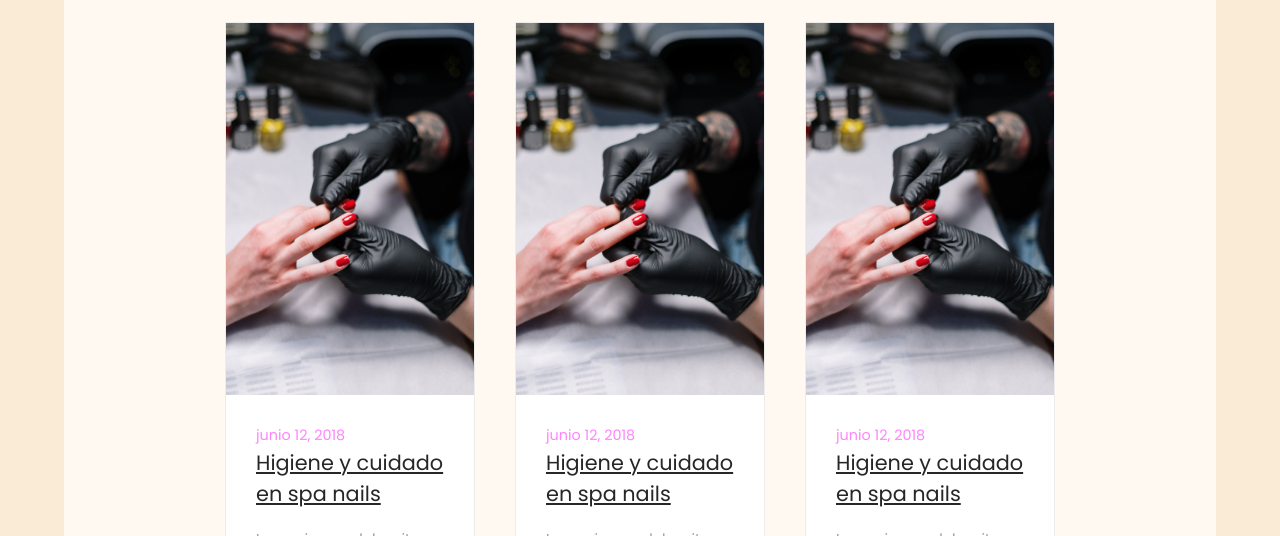
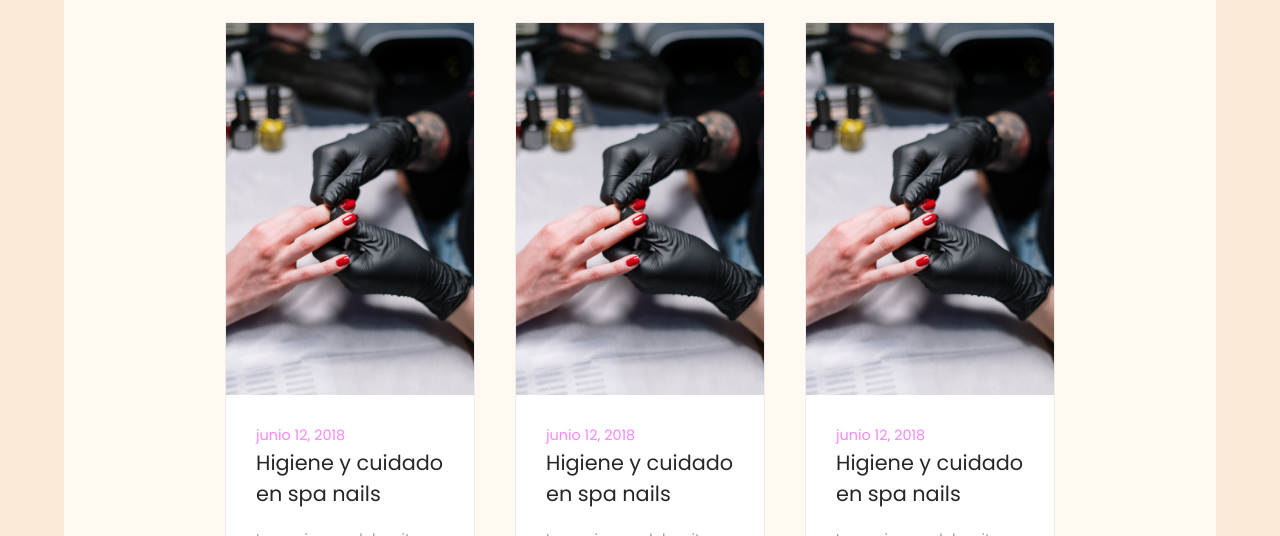
Before and after one commit to RalphMaica/Proyecto_Rafael_Maica, a plain HTML site: page pages/blog.html in a window 1280 px wide. Shown: the part 264-800 px from the top of the page. Drawn offline with nearby package versions, Linux system fonts and the light colour scheme.

Commit message:
dando estilo a boton leer mas

```diff
--- a/css/style.css
+++ b/css/style.css
@@ -109,7 +109,13 @@ ul{
   text-overflow:ellipsis;
   margin: 20px 0px;
 }
-
+.blog-text a{
+  text-decoration: none;
+color: black;
+}
+.blog-text a:hover{
+color: #FF84FE;
+}
 /* contacto styles*/
 .form {
   width: 50%;
```
